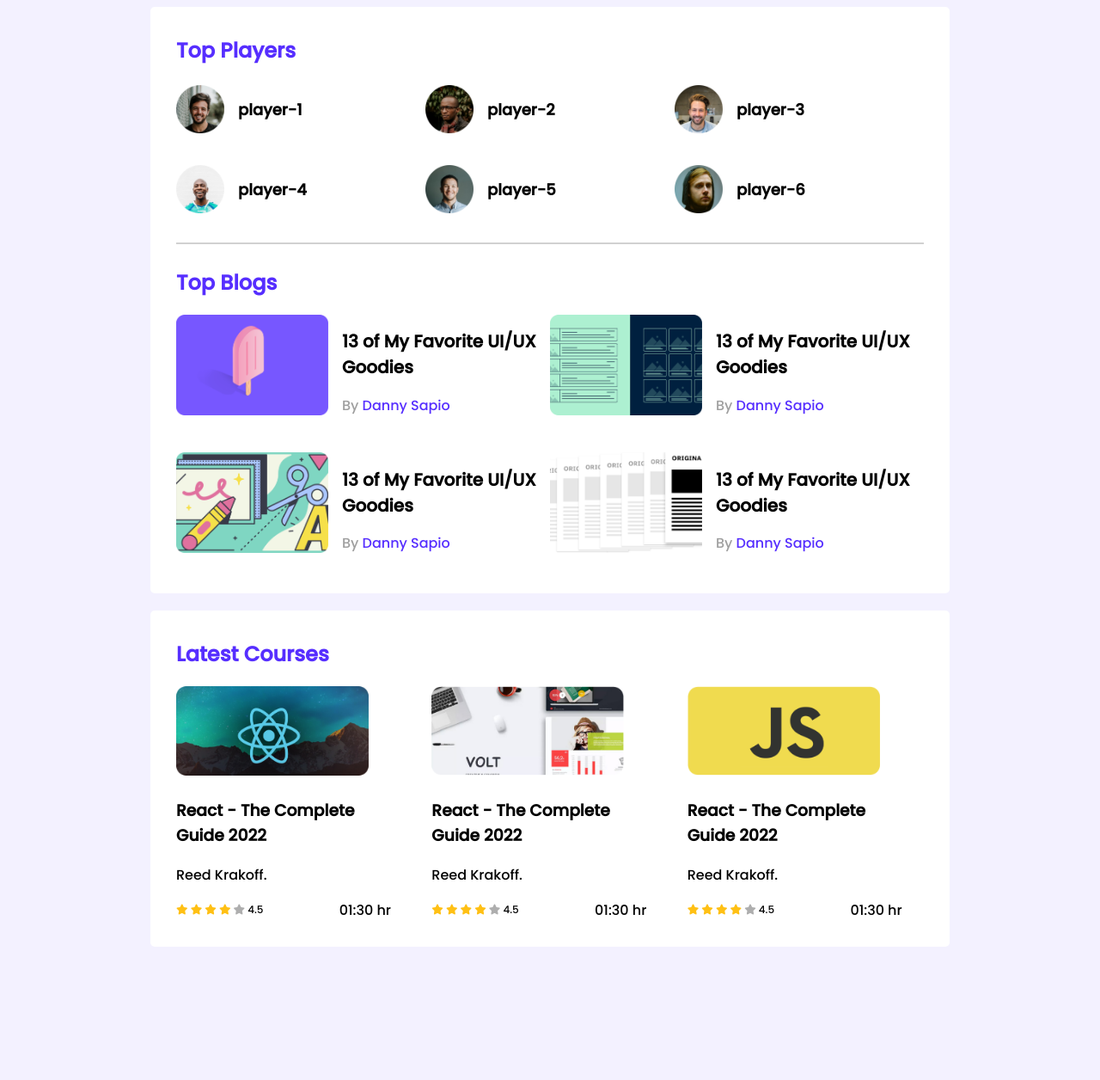
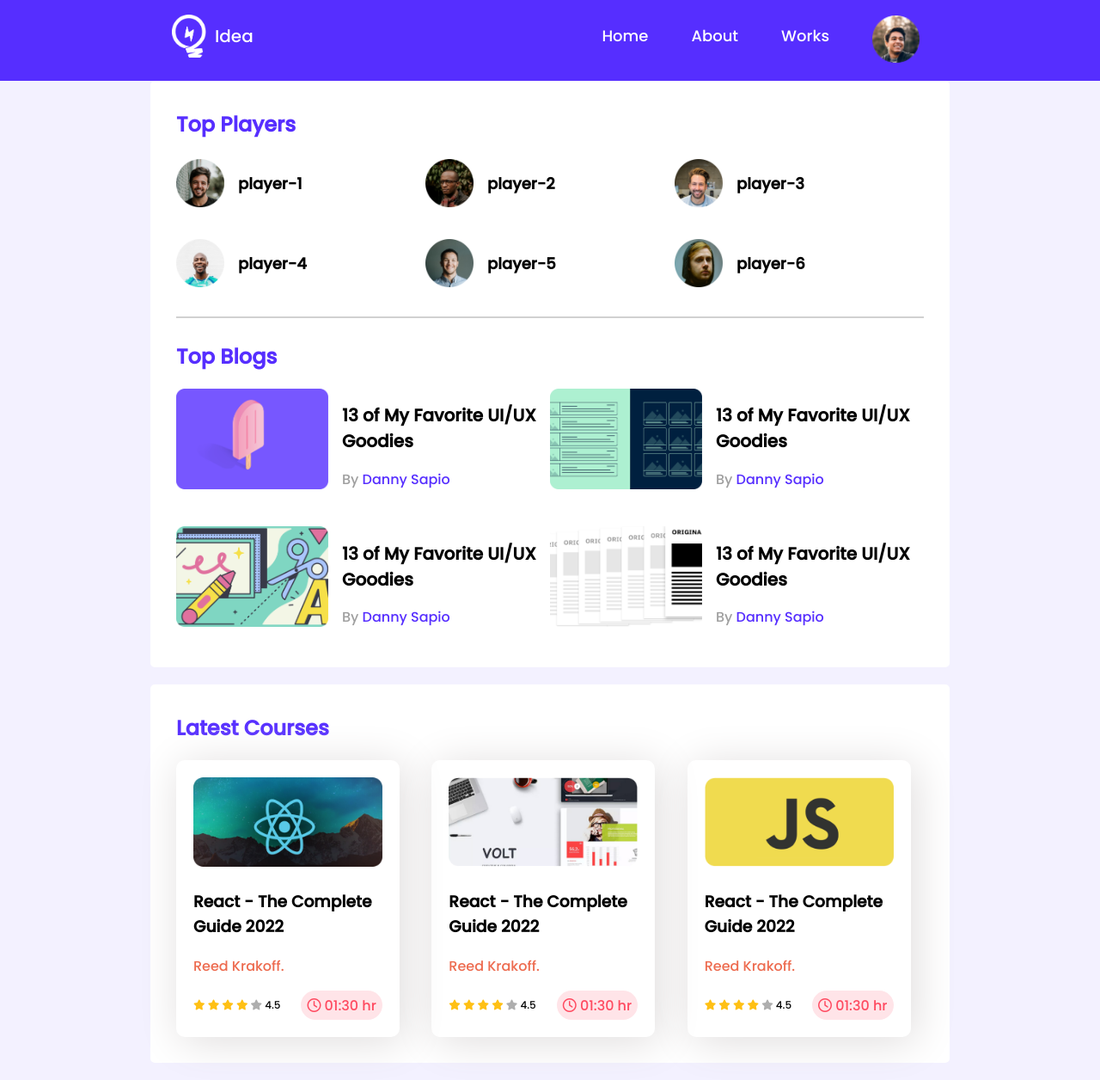
Before and after one commit to Tanmoy-Parvez/leader-board-css3, a plain HTML site: page index.html in a window 1280 px wide. Shown: the whole page at 86% size. Before the commit the page ends 1129 px from the top, so only its background shows below. Drawn offline with Linux system fonts and the light colour scheme.

Commit message:
design complete!

```diff
--- a/css/style.css
+++ b/css/style.css
@@ -4,8 +4,60 @@
 body{
     font-family: 'Poppins', sans-serif;
     background-color: #F3F1FF;
+    margin: 0;
 }
 
+header{
+    width: 100%;
+    height: 94px;
+    background-color: #562EFF;
+}
+
+.navbar{
+    display: flex;
+    justify-content: space-between;
+    align-items: center;
+    margin: 0px 190px 0px 200px;
+}
+
+.branding-logo{
+    display: flex;
+    align-items: center;
+
+}
+
+.branding-logo img{
+    width: 40px;
+    height: 50px;
+}
+.branding-logo h4{
+   color: #fff;
+   font-size: 20px;
+   font-weight: 400;
+   margin-left: 10px;
+}
+
+.nav-items{
+    display: flex;
+    margin-right: 20px;
+    font-size: 18px;
+}
+
+.nav-items ul{
+    display: flex;
+    list-style: none;
+}
+
+.nav-items a{
+  text-decoration: none;
+  color: #fff;
+  margin-right: 50px;
+}
+.nav-items img{
+    width: 55px;
+    height: 55px;
+    margin-top: 8px;
+  }
 /* common styles  */
 
 main{
@@ -99,16 +151,25 @@ hr{
 .courses{
     display: grid;
     grid-template-columns: repeat(3, 1fr);
-    grid-column-gap: 22px
+    grid-column-gap: 22px;
+
 }
 
 .course{
-    width: 250px;
+    width: 220px;
+    border-radius: 10px;
+    padding: 20px;
+    box-shadow: 5px 5px 50px rgb(223, 220, 220);
 }
 
 .course .course-banner img{
-    width: 224px;
+    width: 100%;
     height: 104px;
+
+}
+
+.course-author{
+    color:#ED6B4F;
 }
 
 .course-info{
@@ -127,6 +188,16 @@ hr{
 
 .fa-star.empty{
     color: #AEAEAE;
+}
+
+.course-duration{
+    background-color: #FFE4E8;
+    width: 94.83px;
+    height: 29.38px;
+    border-radius: 50px;
+    padding: 5px 0px 0px 0px;
+    text-align: center;
+    color: #FF4A60;
 }
 
 /* media query */
--- a/index.html
+++ b/index.html
@@ -13,7 +13,20 @@
 <body>
     <!-- header starts here -->
     <header>
-
+         <nav class="navbar">
+             <div class="branding-logo">
+                <img src="images/icons/logo.png" alt="Logo">
+                <h4>Idea</h4>
+             </div>
+             <div class="nav-items">
+                <ul>
+                    <li><a href="">Home</a></li>
+                    <li><a href="">About</a></li>
+                    <li><a href="">Works</a></li>
+                </ul>
+                <img src="images/icons/profile.png" alt="">
+             </div>
+         </nav>
     </header>
     <!-- header ends here -->
     <main>
@@ -113,7 +126,7 @@
                                 <span>4.5</span>
                             </div>
                             <div class="course-duration">
-                                01:30 hr
+                                <i class="far fa-clock"></i> <span>01:30 hr</span>
                             </div>
                         </div>
                     </div>
@@ -135,7 +148,7 @@
                                 <span>4.5</span>
                             </div>
                             <div class="course-duration">
-                                01:30 hr
+                                <i class="far fa-clock"></i> <span>01:30 hr</span>
                             </div>
                         </div>
                     </div>
@@ -157,7 +170,7 @@
                                 <span>4.5</span>
                             </div>
                             <div class="course-duration">
-                                01:30 hr
+                                <i class="far fa-clock"></i> <span>01:30 hr</span>
                             </div>
                         </div>
                     </div>
```
